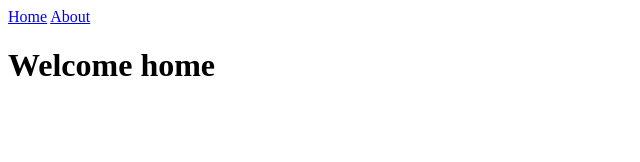
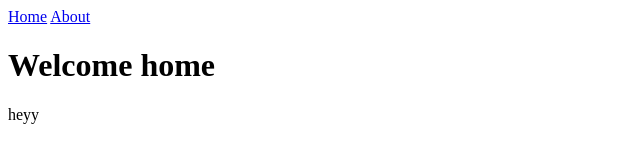
Before and after one commit to awalmubarak/project1, a plain HTML site: page index.html in a window 1280 px wide. Shown: the full height of the page, 0-640 px from the left. Drawn offline with Linux system fonts and the light colour scheme.

Commit message:
paragragh added

```diff
--- a/index.html
+++ b/index.html
@@ -6,6 +6,7 @@
 		<a href='https://google.com'>About</a>
 		</nav>
 		<h1>Welcome home</h1>
+		<p>heyy </p>
 	</body>
 
 </html>
```
